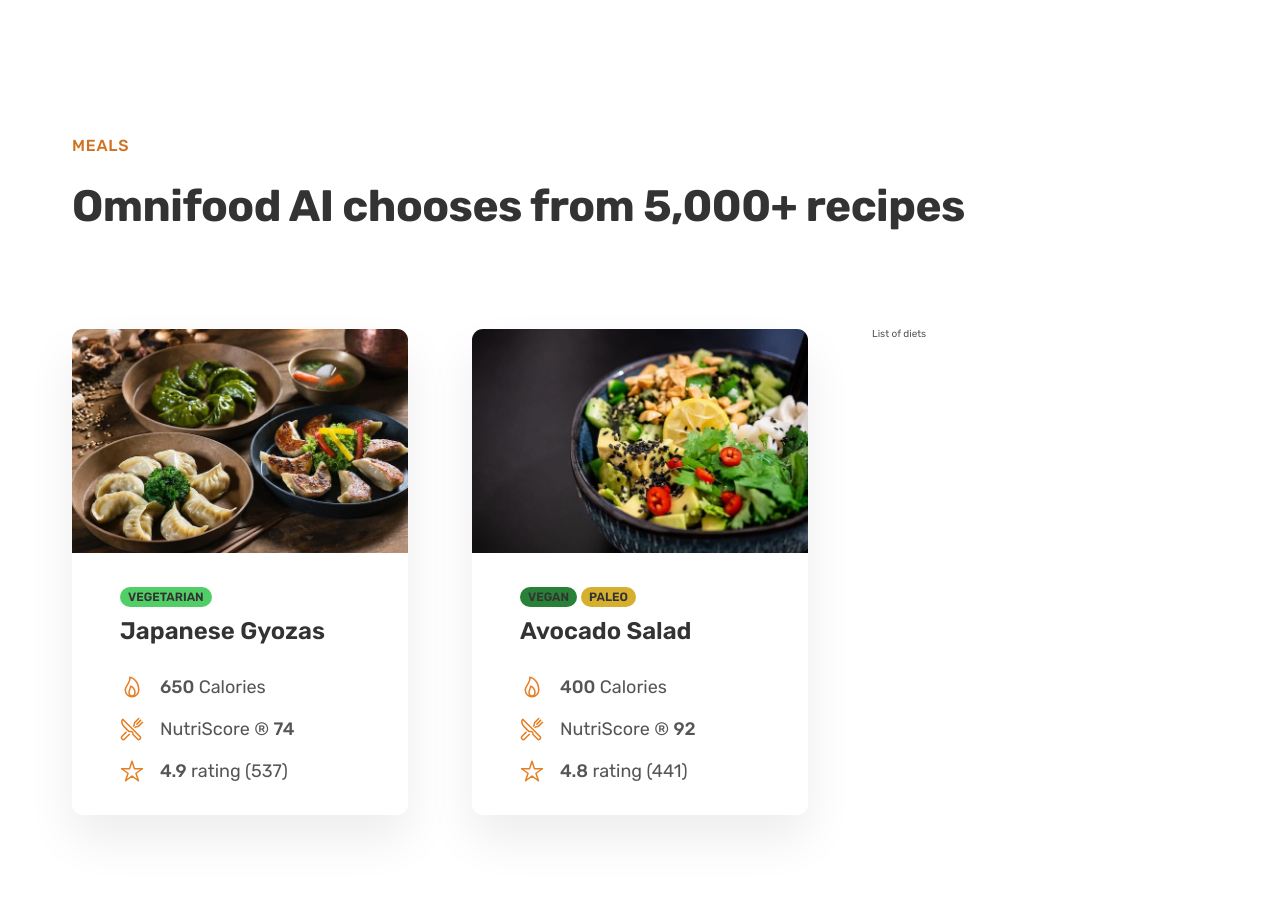
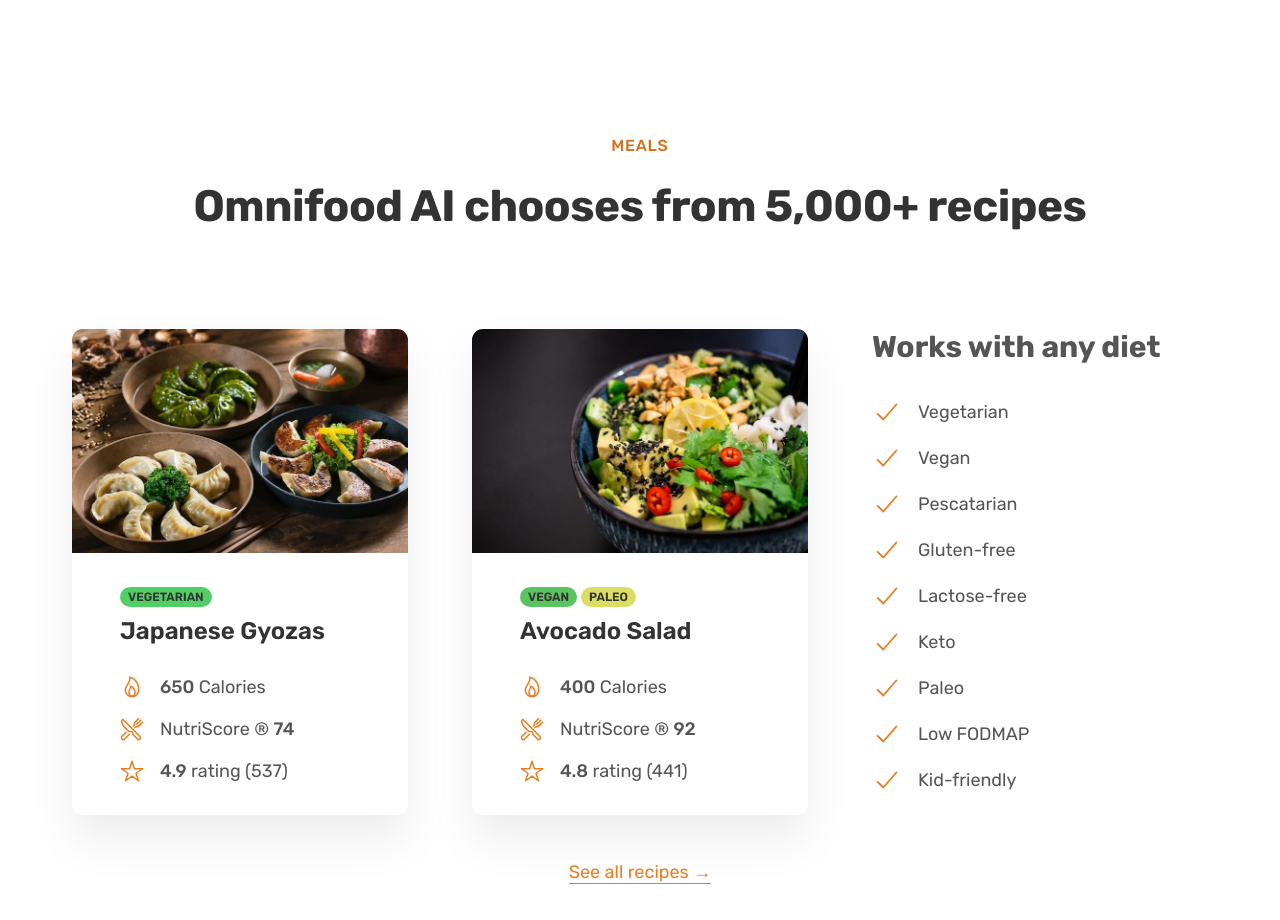
Before and after one commit to TomyOne/TomyOne.github.io, a plain HTML site: page test1/index.html in a window 1280 px wide. Shown: the part 2580-3500 px from the top of the page. Drawn offline with nearby package versions, Linux system fonts and the light colour scheme.

Commit message:
finish meal secetion - add diets list and few animations

```diff
--- a/test1/css/general.css
+++ b/test1/css/general.css
@@ -121,6 +121,12 @@ body {
 .margin-right-sm {
   margin-right: 1.6rem !important;
 }
+.margin-bottom-md {
+  margin-bottom: 4.8rem !important;
+}
+.center-text {
+  text-align: center;
+}
 
 .btn:link,
 .btn:visited {
@@ -161,6 +167,22 @@ body {
   box-shadow: inset 0 0 0 3px #fff;
 }
 
+.link:link,
+.link:visited {
+  display: inline-block;
+  color: #e67e22;
+  text-decoration: none;
+  border-bottom: 1px solid currentColor;
+  padding-bottom: 2px;
+  transition: all 0.3s;
+}
+
+.link:hover,
+.link:active {
+  color: #cf711f;
+  border: 1px solid transparent;
+}
+
 strong {
   font-weight: 500;
 }
--- a/test1/css/style.css
+++ b/test1/css/style.css
@@ -207,6 +207,11 @@
   box-shadow: 0 2.4rem 4.8rem rgba(0, 0, 0, 0.075);
   border-radius: 11px;
   overflow: hidden; /* IMPORTANT - It will hide also other items */
+  transition: all 0.4s;
+}
+.meal:hover {
+  transform: translateY(-1.2rem);
+  box-shadow: 0 3.6rem 6.8rem rgba(0, 0, 0, 0.06);
 }
 .meal-content {
   padding: 3.2rem 4.8rem;
@@ -229,10 +234,10 @@
   background-color: #51cf66;
 }
 .tag--vegan {
-  background-color: #288137;
+  background-color: #5bc460;
 }
 .tag--paleo {
-  background-color: #d6af2f;
+  background-color: #dbdd64;
 }
 
 .meal-title {
@@ -262,3 +267,25 @@
 .meal-img {
   width: 100%;
 }
+
+.list {
+  list-style: none;
+  display: flex;
+  flex-direction: column;
+  gap: 1.6rem;
+}
+.list-item {
+  font-size: 1.8rem;
+  display: flex;
+  align-items: center;
+  gap: 1.6rem;
+}
+.list-icon {
+  width: 3rem;
+  height: 3rem;
+  color: #e67e22;
+}
+.all-recipes {
+  text-align: center;
+  font-size: 1.8rem;
+}
--- a/test1/index.html
+++ b/test1/index.html
@@ -152,13 +152,13 @@
         </div>
       </section>
       <section class="section-meals">
-        <div class="container">
+        <div class="container center-text">
           <span class="subheading">Meals</span>
           <h2 class="heading-secondary">
             Omnifood AI chooses from 5,000+ recipes
           </h2>
         </div>
-        <div class="container grid grid--3-cols">
+        <div class="container grid grid--3-cols margin-bottom-md">
           <div class="meal">
             <img
               src="./img/meals/meal-1.jpg"
@@ -220,7 +220,50 @@
               </ul>
             </div>
           </div>
-          <div class="list">List of diets</div>
+          <div class="diets">
+            <h3 class="heading-tertiary">Works with any diet</h3>
+            <ul class="list">
+              <li class="list-item">
+                <ion-icon class="list-icon" name="checkmark-outline"></ion-icon
+                ><span>Vegetarian</span>
+              </li>
+              <li class="list-item">
+                <ion-icon class="list-icon" name="checkmark-outline"></ion-icon
+                ><span>Vegan</span>
+              </li>
+              <li class="list-item">
+                <ion-icon class="list-icon" name="checkmark-outline"></ion-icon
+                ><span>Pescatarian</span>
+              </li>
+              <li class="list-item">
+                <ion-icon class="list-icon" name="checkmark-outline"></ion-icon
+                ><span>Gluten-free</span>
+              </li>
+              <li class="list-item">
+                <ion-icon class="list-icon" name="checkmark-outline"></ion-icon
+                ><span>Lactose-free</span>
+              </li>
+              <li class="list-item">
+                <ion-icon class="list-icon" name="checkmark-outline"></ion-icon
+                ><span>Keto</span>
+              </li>
+              <li class="list-item">
+                <ion-icon class="list-icon" name="checkmark-outline"></ion-icon
+                ><span>Paleo</span>
+              </li>
+              <li class="list-item">
+                <ion-icon class="list-icon" name="checkmark-outline"></ion-icon
+                ><span>Low FODMAP</span>
+              </li>
+              <li class="list-item">
+                <ion-icon class="list-icon" name="checkmark-outline"></ion-icon
+                ><span>Kid-friendly</span>
+              </li>
+            </ul>
+          </div>
+        </div>
+        <div class="container all-recipes">
+          <a href="#" class="link">See all recipes &rarr;</a>
         </div>
       </section>
     </main>
```
